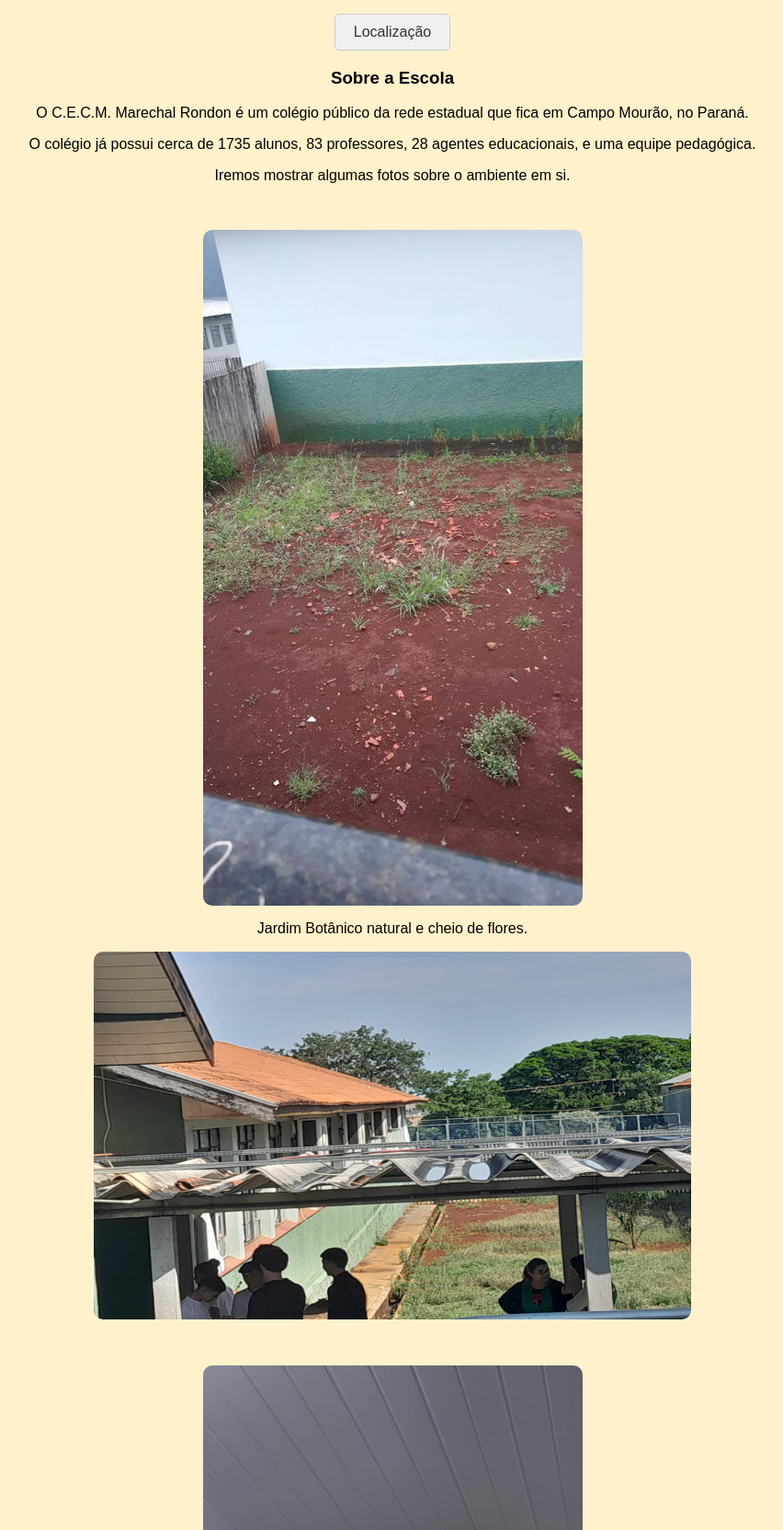
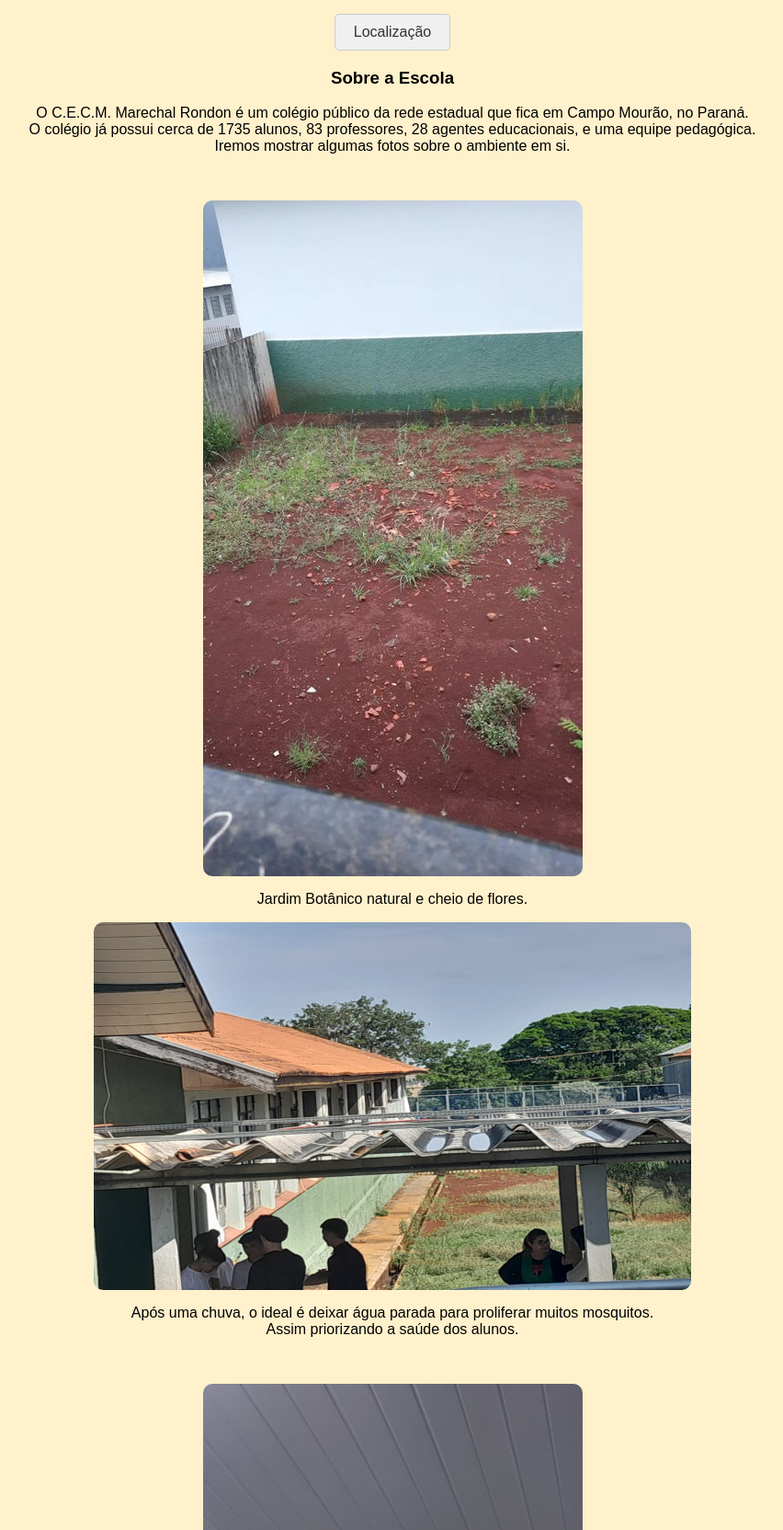
Before and after one commit to luccatarifa/bomba_de_imposto, a plain HTML site: page index.html in a window 1280 px wide. Shown: the part 177-1841 px from the top of the page at 92% size, without its empty margins (213-1065 px from the left). Drawn offline with Linux system fonts and the light colour scheme.

Commit message:
<br><br><br><br><br><br>

```diff
--- a/index.html
+++ b/index.html
@@ -28,9 +28,9 @@
         <main>
             <section>
                 <h3>Sobre a Escola</h3>
-                    <p>O C.E.C.M. Marechal Rondon é um colégio público da rede estadual que fica em Campo Mourão, no Paraná.</p>
-                    <p>O colégio já possui cerca de 1735 alunos, 83 professores, 28 agentes educacionais, e uma equipe pedagógica.</p>
-                    <p>Iremos mostrar algumas fotos sobre o ambiente em si.</p>
+                    <p>O C.E.C.M. Marechal Rondon é um colégio público da rede estadual que fica em Campo Mourão, no Paraná.<br>
+                    O colégio já possui cerca de 1735 alunos, 83 professores, 28 agentes educacionais, e uma equipe pedagógica. <br>
+                    Iremos mostrar algumas fotos sobre o ambiente em si.</p>
                     <br>
             </section>
 
@@ -41,7 +41,8 @@
 
             <div class="container">
                 <p><img alt="Água Parada" src="imagens/agua.jpg" class="imagem-redonda imagem-centralizada" style="height:400px; width:650px" /></p>
-                <p></p>
+                <p>Após uma chuva, o ideal é deixar água parada para proliferar muitos mosquitos. <br>
+                Assim priorizando a saúde dos alunos.</p>
             </div>
                 <br>
             <div class="container">
@@ -68,7 +69,8 @@
                 <br>
             <div class="container">
                 <p><img alt="Janela" src="imagens/janela.jpg" class="imagem-redonda imagem-centralizada" style="height:735px; width:413px"></p>
-                <p>A Janela quebrou? Não há problema, a esvola resolve! É só colocar um papel pardo no local de uma janela, que fará a mesma função de uma janela de bidro, realmente não há vento ou tempestade alguma que passe por essa barreira.</p>
+                <p>A Janela quebrou? Não há problema, a esvola resolve! É só colocar um papel pardo no local de uma janela, <br>
+                que fará a mesma função de uma janela de bidro, realmente não há vento ou tempestade alguma que passe por essa barreira.</p>
             </div>
                 <br>
             <div class="container">
```
